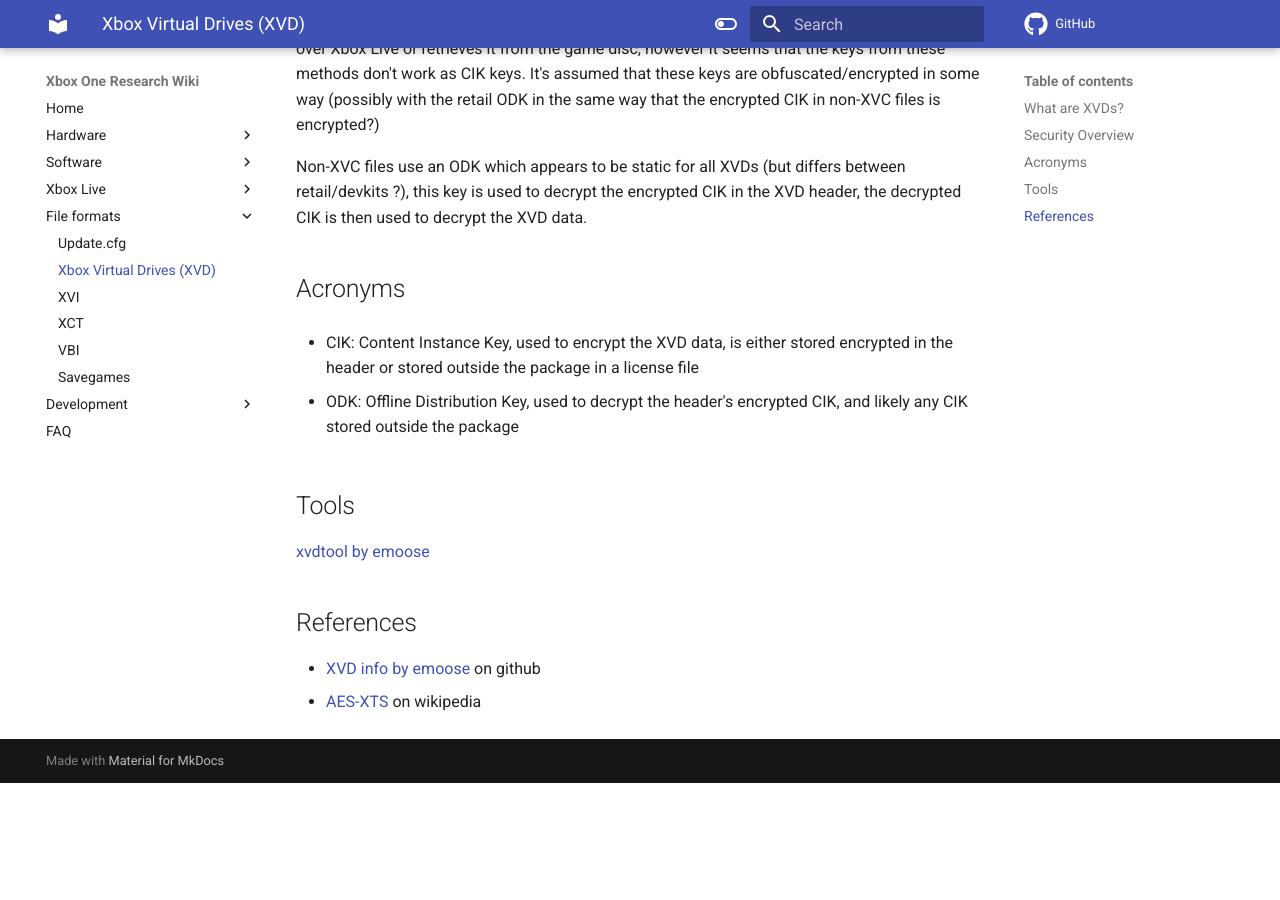
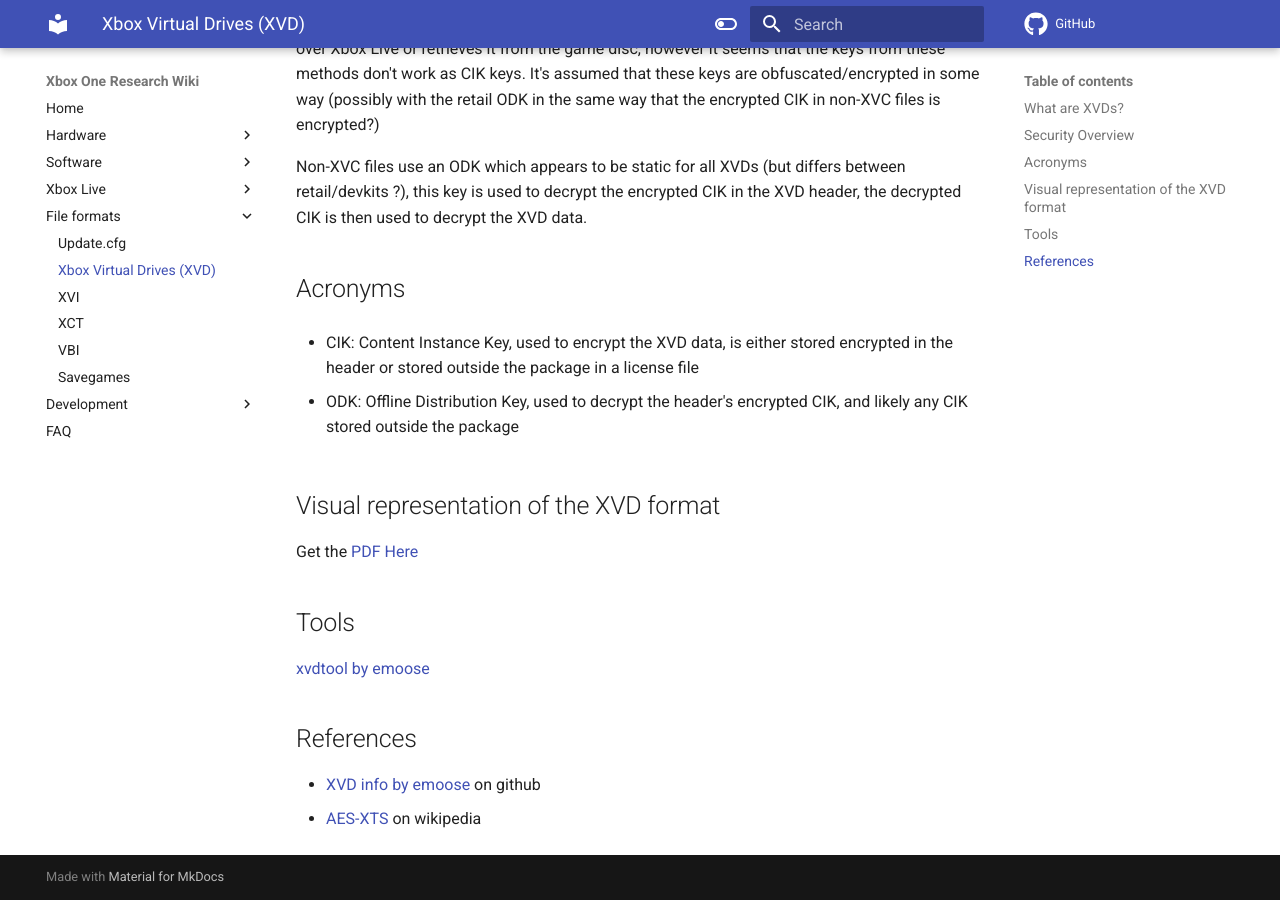
Before and after one commit to xboxoneresearch/wiki, an MkDocs documentation site: the page built from docs/xbox-virtual-drive.md, in a window 1280 px wide and 900 px high, scrolled down 1681 px. Built offline with MkDocs 1.6.1 and Material for MkDocs 9.7.7, drawn with Linux system fonts in a browser that asks for light colours; comment, search, counter and statistics services are not loaded; before the commit the page ends 2464 px from its top, so only the background shows below that.

Commit message:
Add XVD Visual PDF representation to XVD page

```diff
--- a/docs/xbox-virtual-drive.md
+++ b/docs/xbox-virtual-drive.md
@@ -40,6 +40,9 @@
 
 - ODK: Offline Distribution Key, used to decrypt the header's encrypted CIK, and likely any CIK stored outside the package
 
+## Visual representation of the XVD format
+Get the [PDF Here](https://gbatemp.net/threads/release-xvd-format-visual-representation.626187/)
+
 ## Tools
 [xvdtool by emoose](https://github.com/emoose/xvdtool)
 
```
